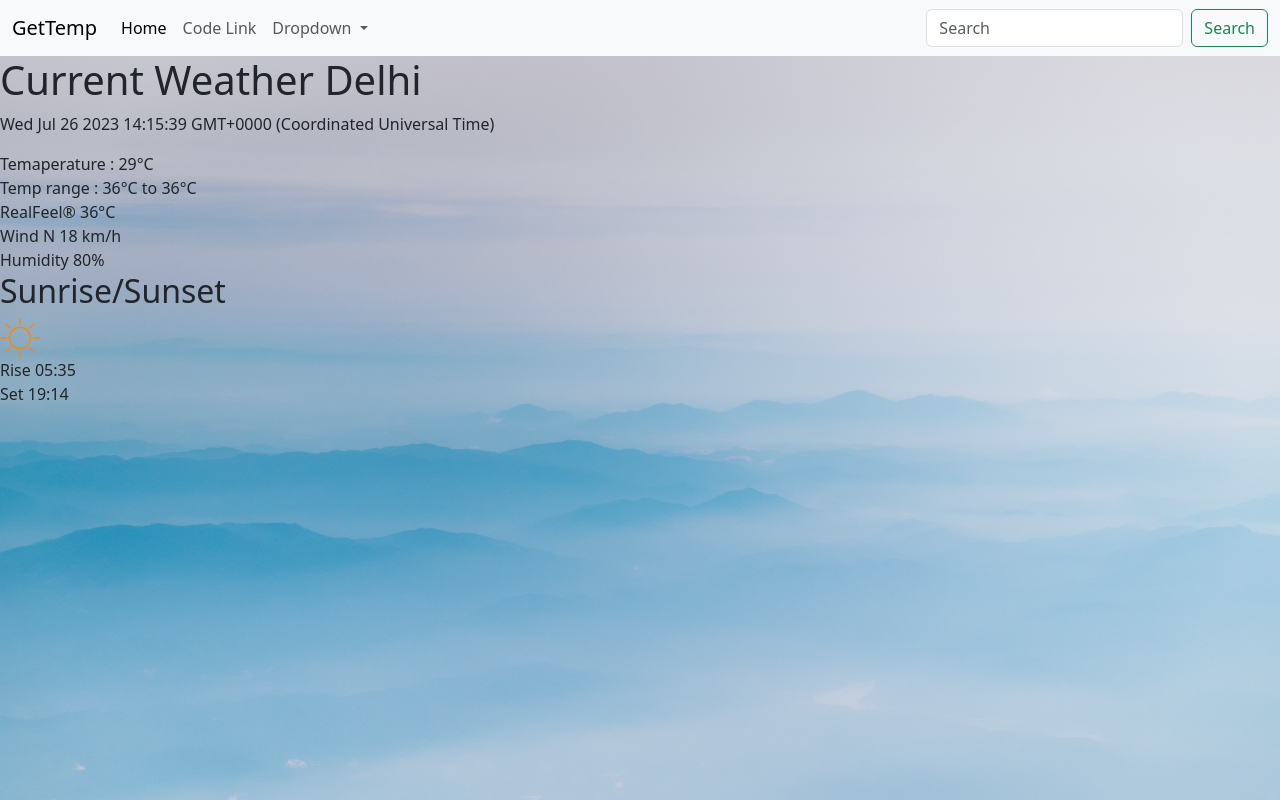
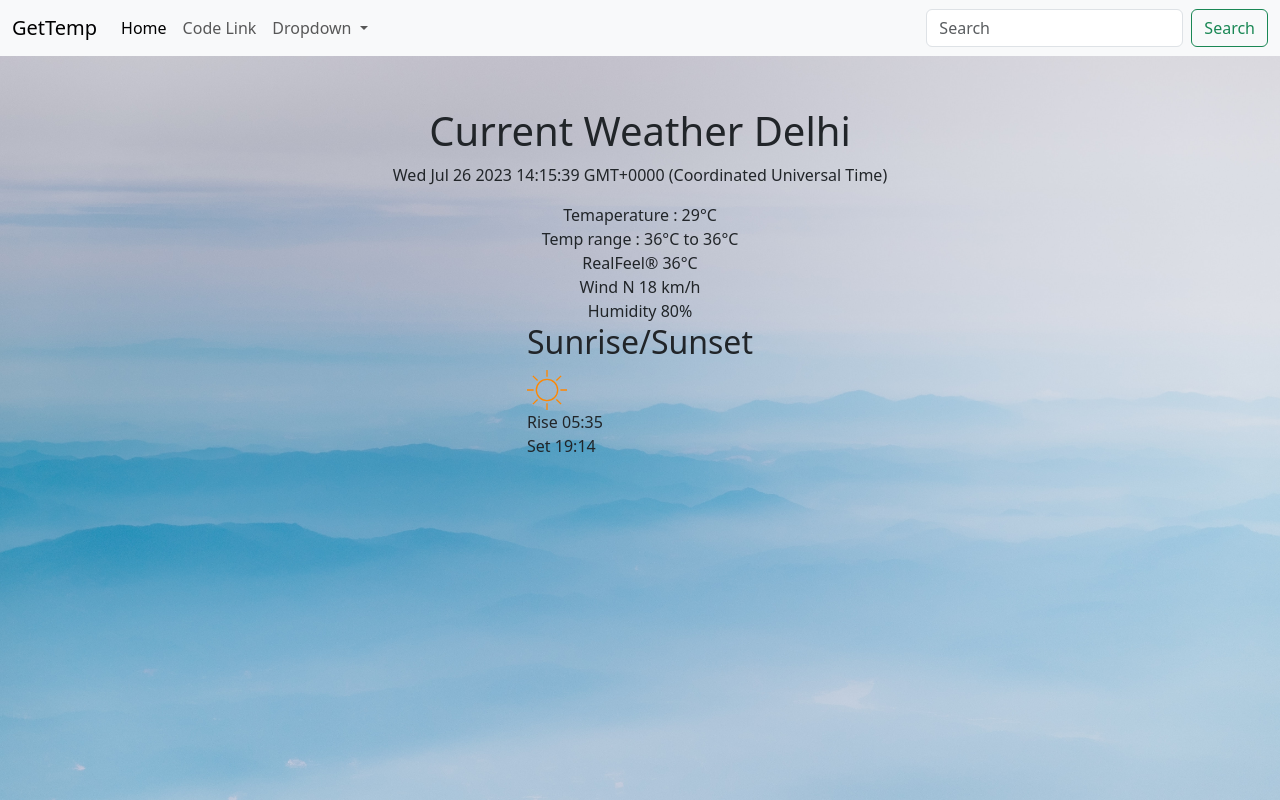
Before and after one commit to Hemantlodha/Weather, a plain HTML site: page Index.html in a window 1280 px wide. Drawn offline with nearby package versions, Linux system fonts and the light colour scheme; no server answers.

Commit message:
updated interface

```diff
--- a/Index.html
+++ b/Index.html
@@ -10,6 +10,13 @@
         body{
           background-image: url(yuriy-kovalev-nN1HSDtKdlw-unsplash.jpg);
           background-size:cover;
+        }
+        .page{
+          display: flex;
+          flex-direction: column;
+          justify-content: center;
+          align-items: center;
+          margin-top: 4%;
         }
     </style>
   </head>
@@ -47,7 +54,7 @@
           </div>
         </div>
       </nav>
-      <div class="page-content content-module">
+      <div class="page">
 		    <h1>Current Weather <span id="cityname"></span></h1>
         <p id="time"></p>
         <div> Temaperature : <span id="temperature">29°C</span> </div>
```
